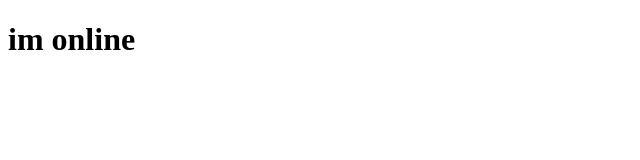
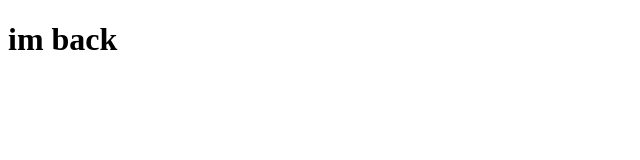
Before and after one commit to MathanV-cs/training, a plain HTML site: page index.html in a window 1280 px wide. Shown: the full height of the page, 0-640 px from the left. Drawn offline with Linux system fonts and the light colour scheme.

Commit message:
new changes

```diff
--- a/index.html
+++ b/index.html
@@ -6,6 +6,6 @@
     <title>Document</title>
 </head>
 <body>
-    <h1>im online</h1>
+    <h1>im back</h1>
 </body>
 </html>
```
